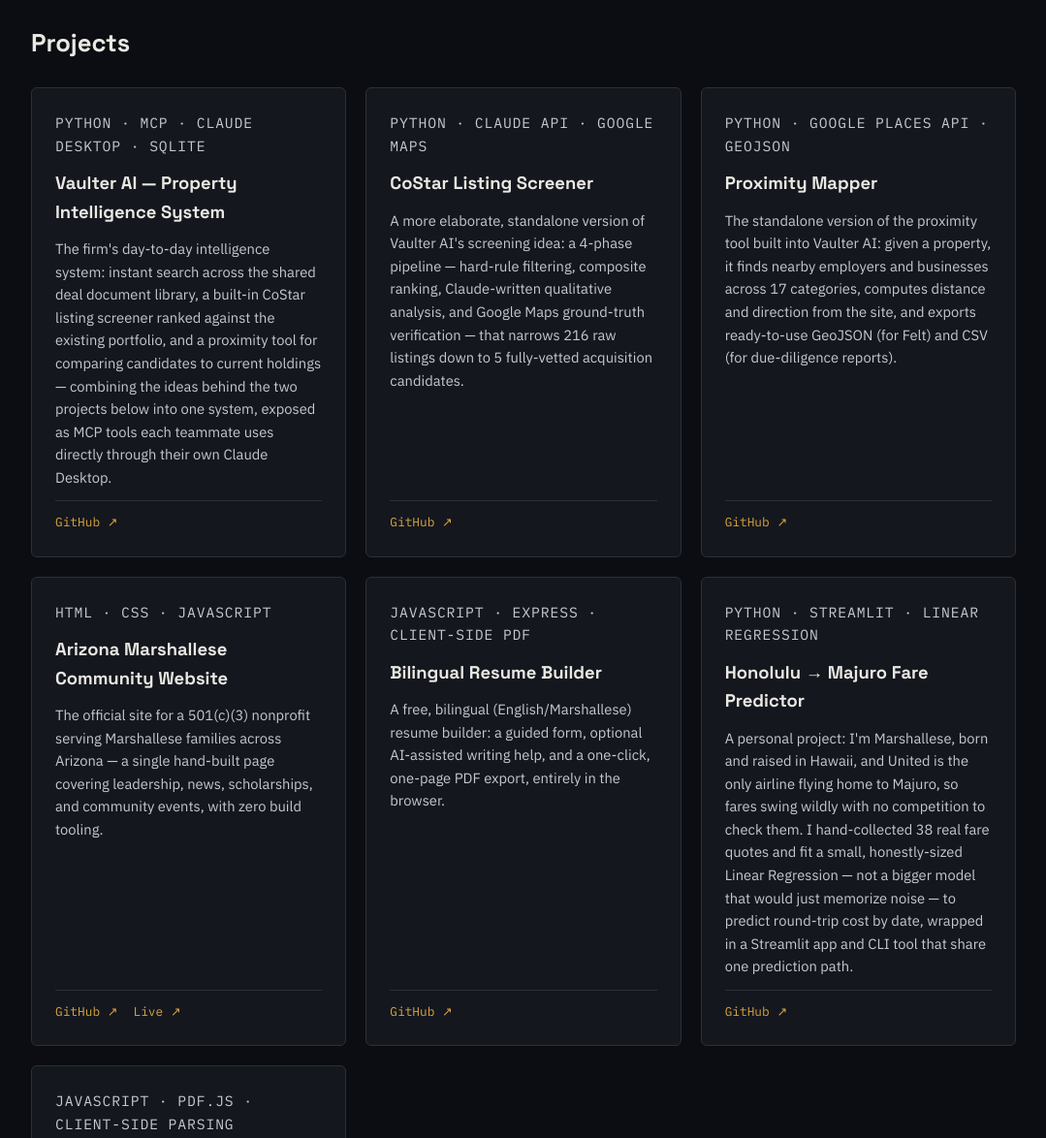
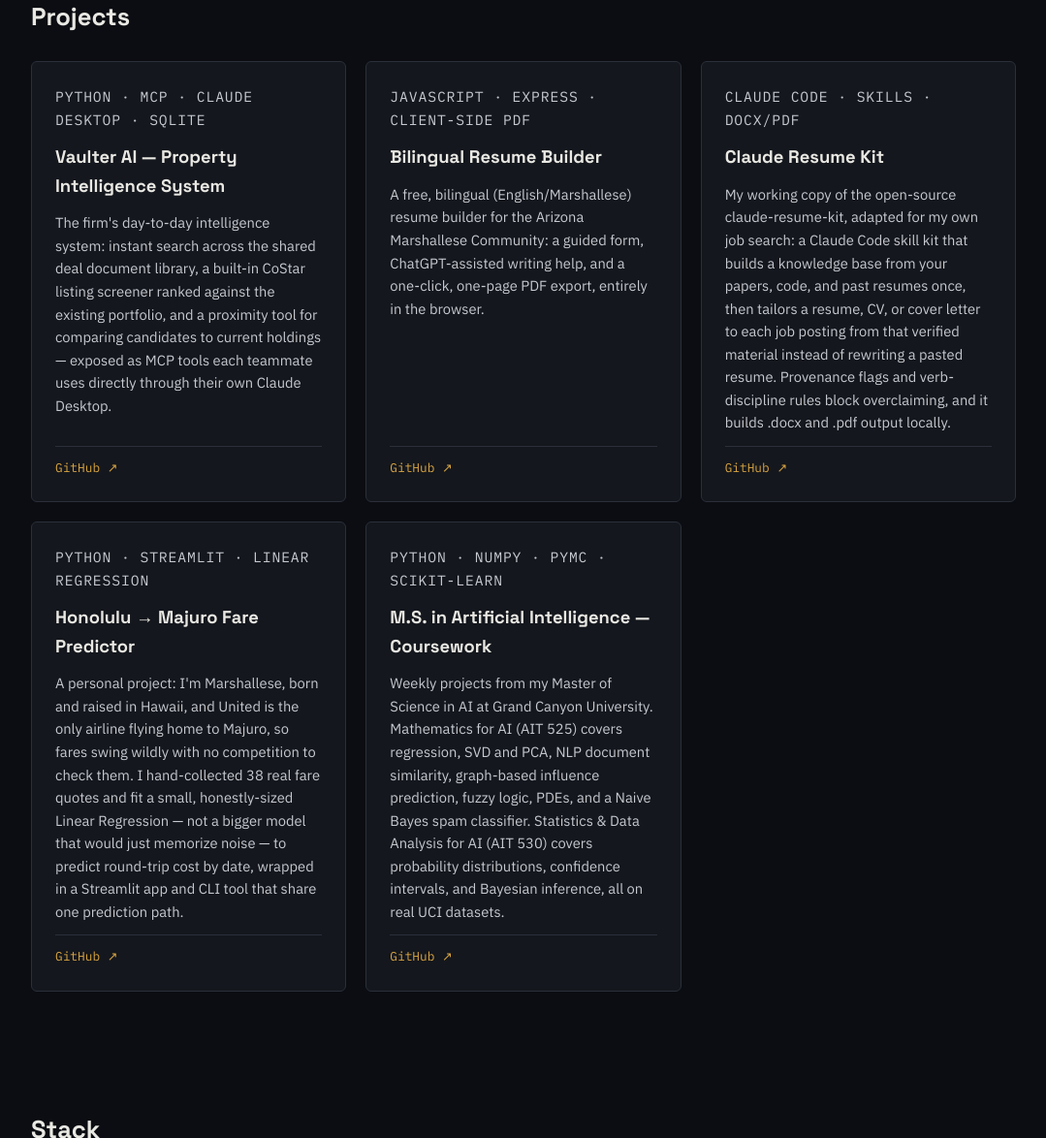
Before and after one commit to YashuLanki/Portfolio, a plain HTML site: page index.html in a window 1280 px wide. Shown: the part 682-1856 px from the top of the page at 97% size, without its empty margins (100-1179 px from the left). Drawn offline with Linux system fonts and the light colour scheme.

Commit message:
Update projects after GitHub reorganization
Remove the CoStar screener, Proximity Mapper and AMC community site
cards (repos archived). Point the resume projects at the new Resume
repo, rewrite the Tailor card as the Claude Resume Kit it now links to,
fix the fare predictor link, and add an M.S. in AI coursework card.

Co-Authored-By: Claude Opus 5.5 <noreply@anthropic.com>

```diff
--- a/index.html
+++ b/index.html
@@ -4,7 +4,7 @@
 <meta charset="UTF-8">
 <meta name="viewport" content="width=device-width, initial-scale=1.0">
 <title>Yashu Lanki — Systems Engineer</title>
-<meta name="description" content="Portfolio of Yashu Lanki — data & AI pipelines, from RAG-backed document search to automated listing screeners.">
+<meta name="description" content="Portfolio of Yashu Lanki — data & AI pipelines, from RAG-backed document search to bilingual community tools.">
 <link rel="icon" href="assets/favicon.svg" type="image/svg+xml">
 <meta property="og:title" content="Yashu Lanki — Systems Engineer">
 <meta property="og:description" content="Data & AI pipelines that ship in production, not just notebooks.">
@@ -27,7 +27,7 @@
   <section class="hero" id="top">
     <p class="eyebrow">PHOENIX, AZ</p>
     <h1>Yashu Lanki Portfolio</h1>
-    <p class="lede">Below are seven projects I've built: an AI system a real estate investment firm uses daily, a pipeline that narrows down real estate listings to the best acquisition targets, a nonprofit's website, a bilingual resume builder, a tool that automates due-diligence research, a resume tool that scores your bullets against a job posting instead of rewriting them, and a machine learning model that predicts flight prices. Take a look through them, and I'd love to hear from you if you want to connect.</p>
+    <p class="lede">Below is my work: an AI system a real estate investment firm uses daily, a bilingual resume builder for the Arizona Marshallese Community, a Claude Code kit that tailors resumes to a job posting without inventing anything, a machine learning model that predicts flight prices, and coursework from my Master of Science in AI. Take a look through them, and I'd love to hear from you if you want to connect.</p>
 
     <p class="current-role"><span class="current-dot" aria-hidden="true"></span>Currently: AI Data Analyst Intern at Vaulter Real Estate Investments — Scottsdale, AZ (since June 2026)</p>
 
--- a/script.js
+++ b/script.js
@@ -2,55 +2,41 @@ const PROJECTS = [
   {
     title: "Vaulter AI — Property Intelligence System",
     tags: ["Python", "MCP", "Claude Desktop", "SQLite"],
-    description: "The firm's day-to-day intelligence system: instant search across the shared deal document library, a built-in CoStar listing screener ranked against the existing portfolio, and a proximity tool for comparing candidates to current holdings — combining the ideas behind the two projects below into one system, exposed as MCP tools each teammate uses directly through their own Claude Desktop.",
+    description: "The firm's day-to-day intelligence system: instant search across the shared deal document library, a built-in CoStar listing screener ranked against the existing portfolio, and a proximity tool for comparing candidates to current holdings — exposed as MCP tools each teammate uses directly through their own Claude Desktop.",
     github: "https://github.com/YashuLanki/Vaulter_AI",
     live: null
   },
   {
-    title: "CoStar Listing Screener",
-    tags: ["Python", "Claude API", "Google Maps"],
-    description: "A more elaborate, standalone version of Vaulter AI's screening idea: a 4-phase pipeline — hard-rule filtering, composite ranking, Claude-written qualitative analysis, and Google Maps ground-truth verification — that narrows 216 raw listings down to 5 fully-vetted acquisition candidates.",
-    github: "https://github.com/YashuLanki/Costar_screener",
+    title: "Bilingual Resume Builder",
+    tags: ["JavaScript", "Express", "Client-side PDF"],
+    description: "A free, bilingual (English/Marshallese) resume builder for the Arizona Marshallese Community: a guided form, ChatGPT-assisted writing help, and a one-click, one-page PDF export, entirely in the browser.",
+    github: "https://github.com/YashuLanki/Resume/tree/main/ChatGPT_Resume_Marshallese_Assistance",
     live: null
   },
   {
-    title: "Proximity Mapper",
-    tags: ["Python", "Google Places API", "GeoJSON"],
-    description: "The standalone version of the proximity tool built into Vaulter AI: given a property, it finds nearby employers and businesses across 17 categories, computes distance and direction from the site, and exports ready-to-use GeoJSON (for Felt) and CSV (for due-diligence reports).",
-    github: "https://github.com/YashuLanki/Proximity-Intel",
-    live: null
-  },
-  {
-    title: "Arizona Marshallese Community Website",
-    tags: ["HTML", "CSS", "JavaScript"],
-    description: "The official site for a 501(c)(3) nonprofit serving Marshallese families across Arizona — a single hand-built page covering leadership, news, scholarships, and community events, with zero build tooling.",
-    github: "https://github.com/YashuLanki/community_site",
-    live: "https://azmarshallese.github.io/community_site/"
-  },
-  {
-    title: "Bilingual Resume Builder",
-    tags: ["JavaScript", "Express", "Client-side PDF"],
-    description: "A free, bilingual (English/Marshallese) resume builder: a guided form, optional AI-assisted writing help, and a one-click, one-page PDF export, entirely in the browser.",
-    github: "https://github.com/YashuLanki/resume_builder",
+    title: "Claude Resume Kit",
+    tags: ["Claude Code", "Skills", "DOCX/PDF"],
+    description: "My working copy of the open-source claude-resume-kit, adapted for my own job search: a Claude Code skill kit that builds a knowledge base from your papers, code, and past resumes once, then tailors a resume, CV, or cover letter to each job posting from that verified material instead of rewriting a pasted resume. Provenance flags and verb-discipline rules block overclaiming, and it builds .docx and .pdf output locally.",
+    github: "https://github.com/YashuLanki/Resume/tree/main/Claude_Resume_kit",
     live: null
   },
   {
     title: "Honolulu → Majuro Fare Predictor",
     tags: ["Python", "Streamlit", "Linear Regression"],
     description: "A personal project: I'm Marshallese, born and raised in Hawaii, and United is the only airline flying home to Majuro, so fares swing wildly with no competition to check them. I hand-collected 38 real fare quotes and fit a small, honestly-sized Linear Regression — not a bigger model that would just memorize noise — to predict round-trip cost by date, wrapped in a Streamlit app and CLI tool that share one prediction path.",
-    github: "https://github.com/YashuLanki/AirlineRoutesAndPricing",
+    github: "https://github.com/YashuLanki/Honolulu_Majuro_UnitedAirline",
     live: null
   },
   {
-    title: "Tailor",
-    tags: ["JavaScript", "pdf.js", "Client-side parsing"],
-    description: "A resume tool that never writes anything: drop in your existing resumes, cover letters, and transcripts, paste a job posting link, and it scores every bullet against the actual requirement text instead of rewriting it for you. Docs are parsed and everything runs client-side — no server, no account, nothing leaves your machine.",
-    github: "https://github.com/YashuLanki/tailor",
+    title: "M.S. in Artificial Intelligence — Coursework",
+    tags: ["Python", "NumPy", "PyMC", "scikit-learn"],
+    description: "Weekly projects from my Master of Science in AI at Grand Canyon University. Mathematics for AI (AIT 525) covers regression, SVD and PCA, NLP document similarity, graph-based influence prediction, fuzzy logic, PDEs, and a Naive Bayes spam classifier. Statistics & Data Analysis for AI (AIT 530) covers probability distributions, confidence intervals, and Bayesian inference, all on real UCI datasets.",
+    github: "https://github.com/YashuLanki/Masters-of-Science-in-AI",
     live: null
   }
 ];
 
-const STACK = ["Python", "JavaScript", "Claude API / MCP", "SQLite", "scikit-learn", "Streamlit", "Google Maps & Places API", "Express", "HTML/CSS"];
+const STACK = ["Python", "JavaScript", "Claude API / MCP", "SQLite", "scikit-learn", "NumPy & pandas", "PyMC", "Streamlit", "Google Maps & Places API", "Express", "HTML/CSS"];
 
 function renderProjects(){
   const grid = document.getElementById("project-grid");
```
Also changed, not shown: 1 other file.
